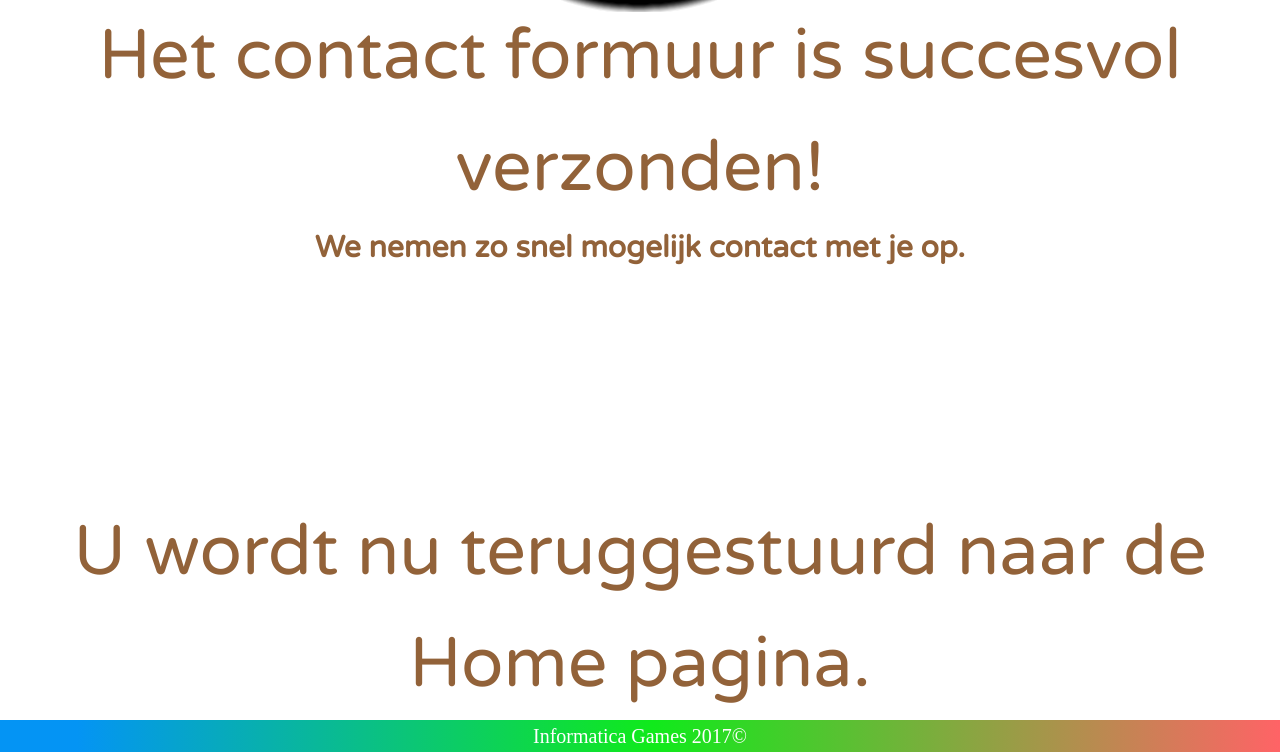
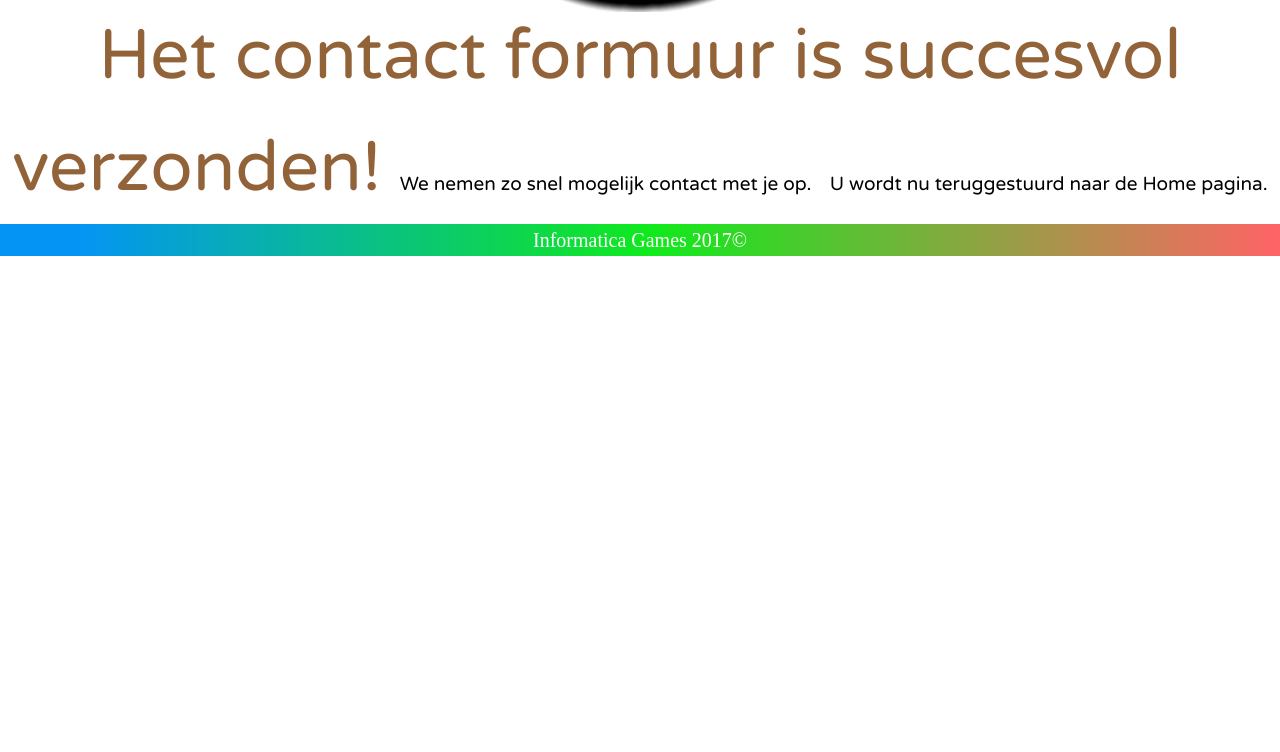
Before and after one commit to AlarmingEarth/Informaticagames, a plain HTML site: page Submitted.html in a window 1280 px wide. Shown: the part 1135-1887 px from the top of the page. After the commit the page ends 1391 px from the top, so only its background shows below. Drawn offline with Linux system fonts and the light colour scheme; a web font is replaced by a local one.

Commit message:
Update Submitted.html

```diff
--- a/Submitted.html
+++ b/Submitted.html
@@ -73,8 +73,8 @@
 </img>
 </div>
   <pc>Het contact formuur is succesvol verzonden!</pc>
-  <h1>We nemen zo snel mogelijk contact met je op.</h1>
-  <br><br><p1>U wordt nu teruggestuurd naar de Home pagina.</p1>
+  <p3>We nemen zo snel mogelijk contact met je op.</p3>
+  <p3>U wordt nu teruggestuurd naar de Home pagina.</p3>
   </section>
 
 
```
